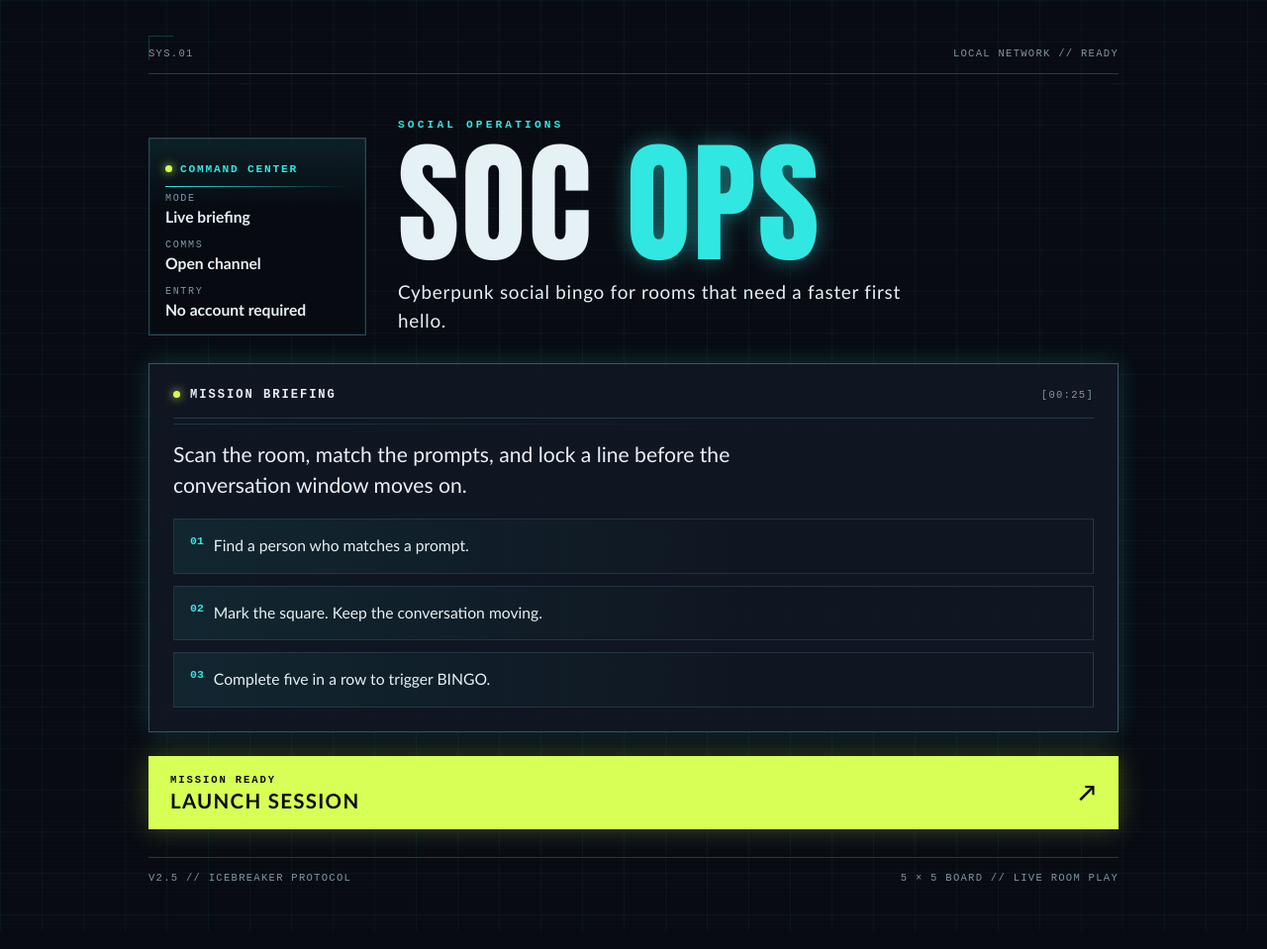
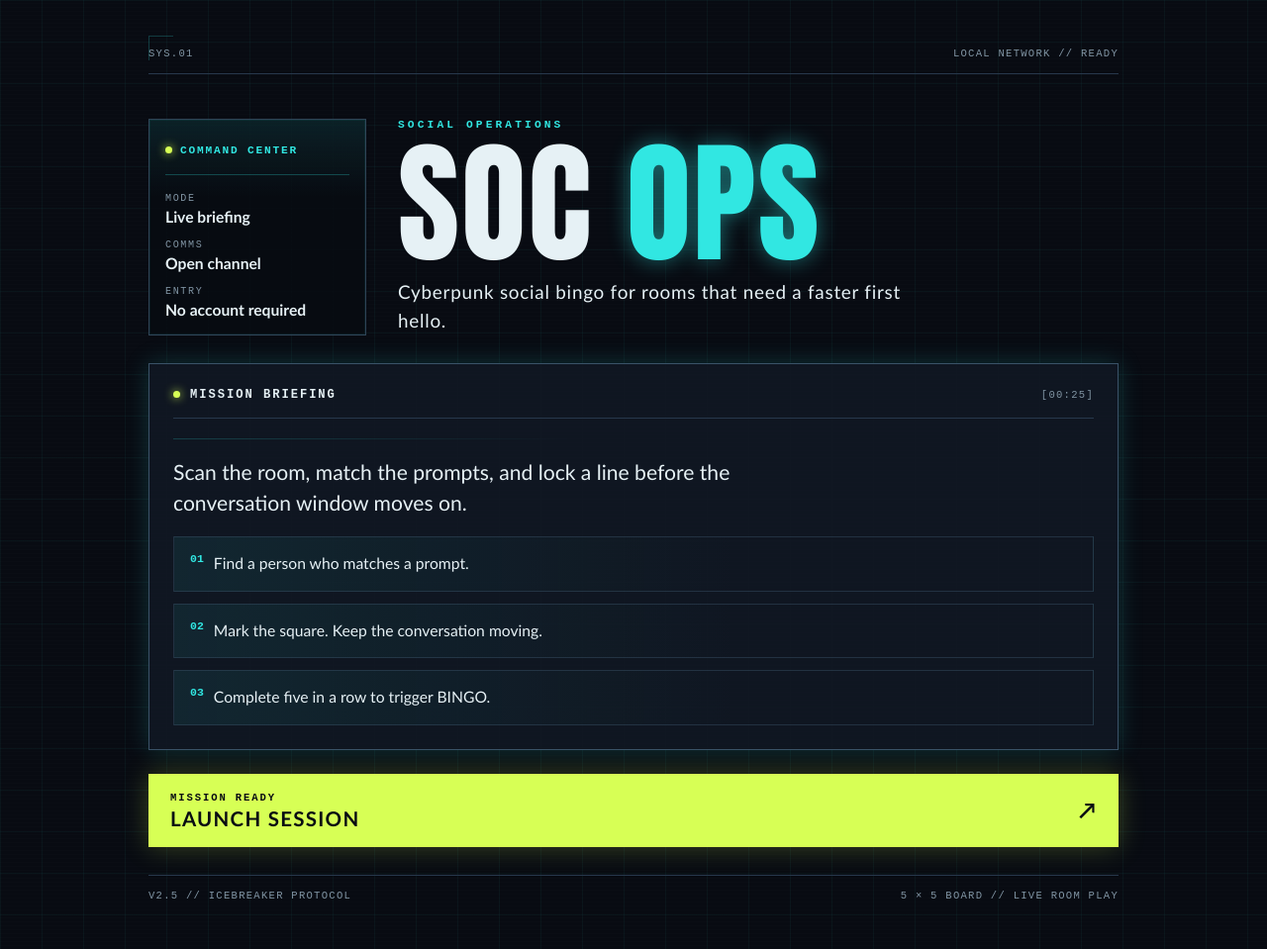
Before and after one commit to treinamentos-serpro/copilot-dev-days-andrefontoura2, a Spring Boot app: page / in a window 1280 px wide. Shown: the whole page at 99% size. Before the commit the page ends 925 px from the top, so only its background shows below. Run offline with Spring Boot 4, Linux system fonts and the light colour scheme.

Commit message:
fix: simplify lobby decorative layout rules
Co-authored-by: andrefontourainvillia <140420144+andrefontourainvillia@users.noreply.github.com>

```diff
--- a/socops/src/main/resources/static/css/app.css
+++ b/socops/src/main/resources/static/css/app.css
@@ -269,16 +269,6 @@ button { color: inherit; }
     box-shadow: inset 0 0 0 1px rgba(49, 231, 226, 0.08);
     min-width: 0;
     padding: 18px 16px 16px;
-    position: relative;
-}
-.status-rail::after {
-    background: linear-gradient(90deg, var(--cyan), transparent);
-    content: "";
-    height: 1px;
-    left: 16px;
-    position: absolute;
-    right: 16px;
-    top: 48px;
 }
 .status-chip {
     align-items: center;
@@ -291,12 +281,13 @@ button { color: inherit; }
     text-transform: uppercase;
 }
 .status-list {
+    border-top: 1px solid rgba(49, 231, 226, 0.26);
     display: grid;
     gap: 14px;
     list-style: none;
     margin: 0;
     min-width: 0;
-    padding: 0;
+    padding: 18px 0 0;
 }
 .status-list li {
     align-items: start;
@@ -340,15 +331,6 @@ button { color: inherit; }
     overflow: hidden;
     padding: 24px;
 }
-.briefing-panel::before {
-    background: linear-gradient(90deg, rgba(49, 231, 226, 0.2), transparent 60%);
-    content: "";
-    height: 1px;
-    left: 24px;
-    position: absolute;
-    right: 24px;
-    top: 60px;
-}
 .panel-heading { align-items: center; border-bottom: 1px solid var(--line); display: flex; gap: 10px; padding-bottom: 16px; }
 .panel-heading h2 { font: 700 0.76rem "Courier New", monospace; letter-spacing: 0.16em; margin: 0; text-transform: uppercase; }
 .panel-code { margin-left: auto; }
@@ -359,6 +341,17 @@ button { color: inherit; }
     line-height: 1.5;
     margin: 20px 0 8px;
     max-width: 42rem;
+    padding-top: 18px;
+    position: relative;
+}
+.briefing-lead::before {
+    background: linear-gradient(90deg, rgba(49, 231, 226, 0.2), transparent 60%);
+    content: "";
+    height: 1px;
+    left: 0;
+    position: absolute;
+    right: 0;
+    top: 0;
 }
 .briefing-list {
     display: grid;
@@ -478,12 +471,10 @@ button { color: inherit; }
     .lobby-topline, .lobby-footer { flex-wrap: wrap; }
     .lobby-command { gap: 18px; grid-template-columns: 1fr; padding: 28px 0 22px; }
     .status-rail { padding: 16px 14px 14px; }
-    .status-rail::after { left: 14px; right: 14px; }
     .status-list { gap: 12px; }
     .brand-kicker { letter-spacing: 0.2em; }
     .brand-lockup h1 { margin-bottom: 16px; }
     .briefing-panel { padding: 20px 16px; }
-    .briefing-panel::before { left: 16px; right: 16px; top: 56px; }
     .briefing-list li { gap: 8px; padding: 14px; }
     .launch-button { padding: 16px 18px; }
     .game-intro { align-items: flex-start; flex-direction: column; gap: 5px; padding: 15px 18px; }
```
